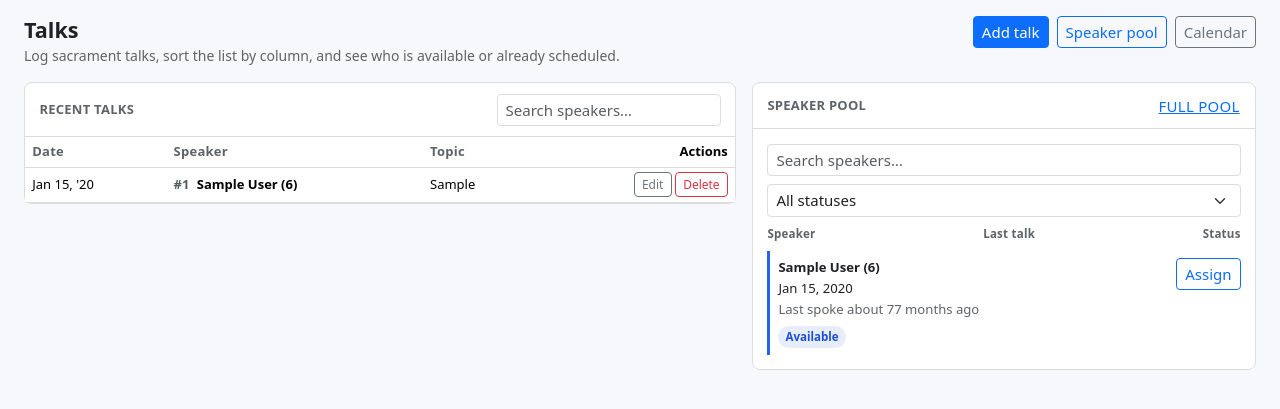
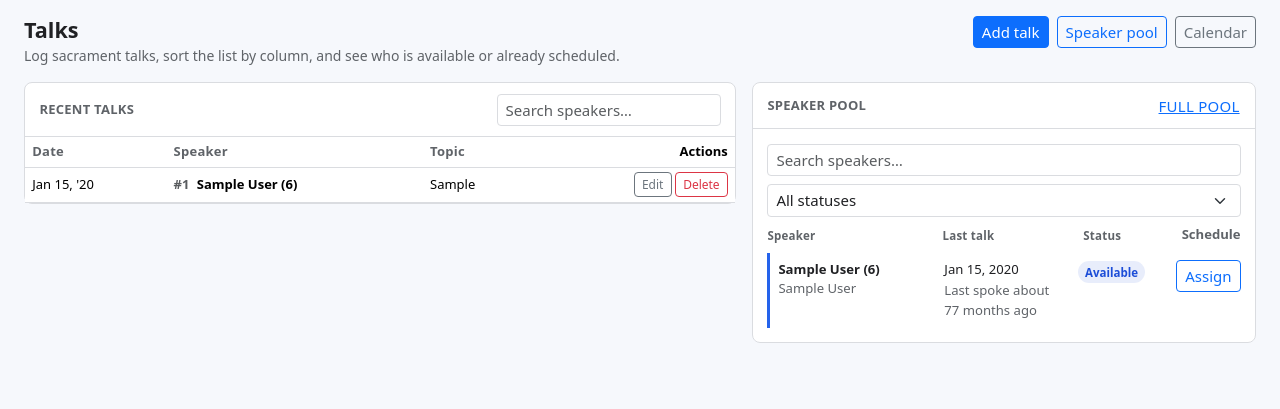
Before and after one commit to alexanderrichhunt-creator/branch-secretary-tool, a Flask app: page /talks in a window 1280 px wide. Shown: the part 75-484 px from the top of the page. Run offline with Flask 3, Linux system fonts and the light colour scheme; a user stored in the database is signed in; tables that the repository leaves empty hold one stand-in row (values such as "Sample post"); some libraries are stand-ins or nearby versions.

Commit message:
Align speaker pool compact list with column headers.
Use a grid so talk date and last-spoke summary sit under Last talk, status under Status, and assign actions under Schedule.

Co-authored-by: Cursor <cursoragent@cursor.com>

```diff
--- a/app/static/app.css
+++ b/app/static/app.css
@@ -236,7 +236,34 @@ body {
   white-space: nowrap;
 }
 
-.speaker-pool-compact-head {
+.speaker-pool-compact-grid {
+  display: grid;
+  grid-template-columns: minmax(0, 1.35fr) minmax(0, 1fr) minmax(5.5rem, auto);
+  gap: 0.35rem 0.65rem;
+  align-items: start;
+  min-width: 0;
+}
+
+.speaker-pool-compact-grid--schedule {
+  grid-template-columns: minmax(0, 1.2fr) minmax(0, 0.95fr) minmax(5.5rem, auto) auto;
+}
+
+.speaker-pool-compact-head.speaker-pool-compact-grid {
+  align-items: end;
+}
+
+.speaker-pool-compact-head-action {
+  justify-self: end;
+  text-transform: none;
+  font-weight: 600;
+  white-space: nowrap;
+}
+
+.speaker-pool-compact-action {
+  justify-self: end;
+}
+
+.speaker-pool-compact-last-talk {
   min-width: 0;
 }
 
@@ -249,7 +276,7 @@ body {
 }
 
 .speaker-pool-compact-date {
-  margin-top: 0.1rem;
+  margin-top: 0;
 }
 
 .speaker-pool-compact-summary {
@@ -257,7 +284,7 @@ body {
 }
 
 .speaker-pool-compact-status {
-  margin-top: 0.25rem;
+  min-width: 0;
 }
 
 .speaker-pool-legend-panel .panel-header {
--- a/app/templates/partials/speaker_pool_table.html
+++ b/app/templates/partials/speaker_pool_table.html
@@ -21,7 +21,7 @@
       <div class="speaker-pool-filter-empty d-none small muted py-2">No speakers match this filter.</div>
     {% endif %}
     {% if compact %}
-      <div class="speaker-pool-compact-head d-flex justify-content-between align-items-center gap-2 mb-2">
+      <div class="speaker-pool-compact-head speaker-pool-compact-grid{% if show_schedule %} speaker-pool-compact-grid--schedule{% endif %} mb-2">
         <button type="button" class="speaker-pool-sortable" data-sort="name" aria-sort="none">
           Speaker<span class="speaker-pool-sort-indicator"></span>
         </button>
@@ -31,19 +31,27 @@
         <button type="button" class="speaker-pool-sortable" data-sort="status" aria-sort="none">
           Status<span class="speaker-pool-sort-indicator"></span>
         </button>
+        {% if show_schedule %}
+          <span class="speaker-pool-compact-head-action small muted">Schedule</span>
+        {% endif %}
       </div>
       <div class="speaker-pool-compact-list">
         {% for row in speaker_pool %}
           <div
-            class="speaker-pool-compact-row speaker-pool-row speaker-pool-row-{{ row.status }} d-flex justify-content-between align-items-start gap-2"
+            class="speaker-pool-compact-row speaker-pool-row speaker-pool-row-{{ row.status }} speaker-pool-compact-grid{% if show_schedule %} speaker-pool-compact-grid--schedule{% endif %}"
             data-pool-name="{{ row.name | lower }}"
             data-pool-status="{{ row.status }}"
             data-pool-days="{{ row.days_since if row.days_since is not none else '' }}"
             data-pool-sort-date="{{ row.sort_talk_date or '' }}"
             data-pool-upcoming="{{ '1' if row.upcoming_talk_date else '0' }}"
           >
-            <div class="min-w-0">
+            <div class="speaker-pool-compact-speaker min-w-0">
               <div class="fw-semibold small">{{ member_label(row.member) }}</div>
+              {% if row.group_label %}
+                <div class="small muted">{{ row.group_label }}</div>
+              {% endif %}
+            </div>
+            <div class="speaker-pool-compact-last-talk min-w-0">
               <div class="small speaker-pool-compact-date">
                 {% if row.last_talk_display %}
                   {{ row.last_talk_display }}
@@ -52,11 +60,12 @@
                 {% endif %}
               </div>
               <div class="small muted speaker-pool-compact-summary">{{ row.last_talk_summary }}</div>
+            </div>
             <div class="speaker-pool-compact-status">
               <span class="speaker-pool-badge speaker-pool-badge-{{ row.status }}">{{ row.status_label }}</span>
             </div>
-            </div>
             {% if show_schedule %}
+              <div class="speaker-pool-compact-action">
                 {% if assign_in_modal %}
                   <button
                     type="button"
@@ -70,6 +79,7 @@
                     href="{{ url_for('main.talks', prefill_member=row.member_id, prefill_date=schedule_date) if schedule_date else url_for('main.talks', prefill_member=row.member_id) }}"
                   >Assign</a>
                 {% endif %}
+              </div>
             {% endif %}
           </div>
         {% endfor %}
```
Lines whose indentation alone changed are shown as unchanged.
